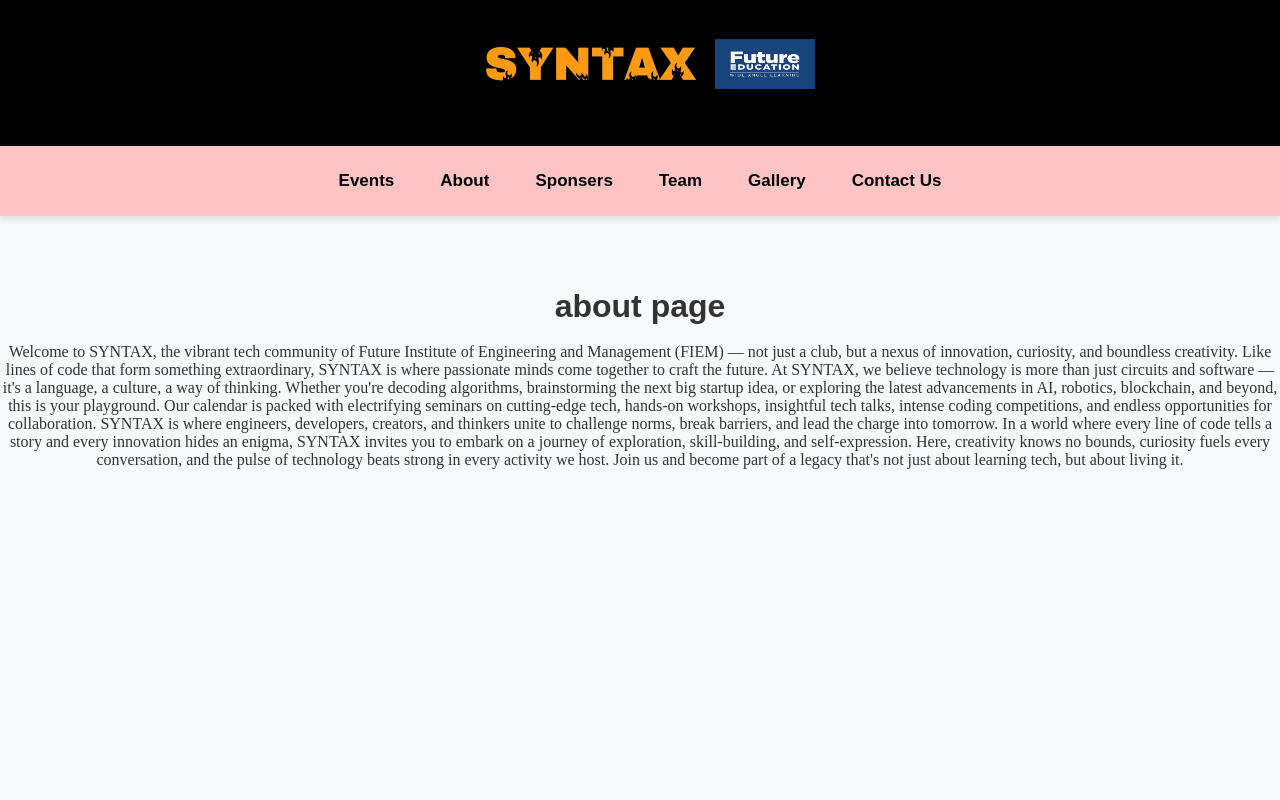
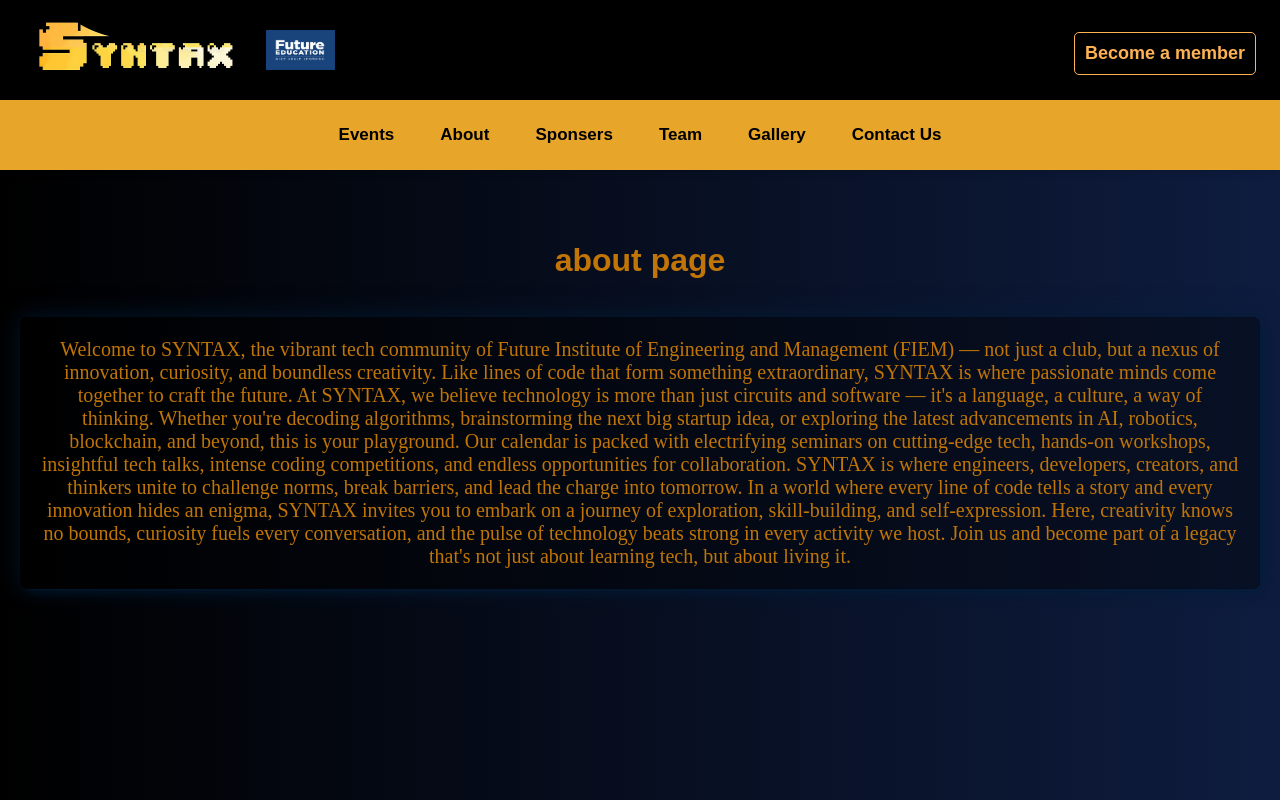
Before and after one commit to SoumyaOk4-4/Syntax-FIEM, a React (Create React App) app: page /about in a window 1280 px wide. Built offline with nearby package versions, Linux system fonts and the light colour scheme; a web font is replaced by a local one.

Commit message:
ui update

```diff
--- a/src/App.css
+++ b/src/App.css
@@ -16,8 +16,9 @@ body {
 }
 
 body {
-  background-color: #f8f9fa;
-  color: #333;
+  /* background-color: #18abe0; */
+  background-image: linear-gradient(90deg, #000000, #0e1c3f);
+  color: #c07506;
 }
 
 .App {
@@ -41,6 +42,17 @@ body {
 
   to {
     transform: rotate(360deg);
+  }
+}
+
+@keyframes fadeIn {
+  from {
+    opacity: 0;
+    transform: translateY(10px);
+  }
+  to {
+    opacity: 1;
+    transform: translateY(0);
   }
 }
 
@@ -81,9 +93,25 @@ body {
   background-color: #000;
   text-align: left;
   display: flex;
-  justify-content: center;
+  justify-content: left;
   padding: 10px 15px;
   font-size: 1.5rem;
+}
+
+.gform a{
+  color: #ffb254;
+  font-size: 18px;
+  position: absolute;
+  text-decoration: none;
+  border: 1px solid #ffb254;
+  border-radius: 5px;
+  padding: 10px;
+  top: 2rem;
+  right: 1.5rem;
+}
+
+.gform a:hover {
+  transform: scale(1.1);
 }
 
 /* Loading Screen */
@@ -108,12 +136,13 @@ body {
 
 /* Navbar */
 .navbar {
+  /* margin-left: 300px; */
   display: flex;
   justify-content: center;
   align-items: center;
-  background: #ffc3c3;
+  background: #e7a529;
   padding: 15px;
-  flex-wrap: wrap;
+  /* border-radius: 10px; */
   box-shadow: 0px 4px 6px rgba(0, 0, 0, 0.1);
 }
 
@@ -136,12 +165,17 @@ body {
   width: 250px;
   object-fit: contain;
   cursor: default;
+  position: absolute;
+  top: -1rem;
+  left: 1rem;
 }
 
 .fiem {
-  height: 50px;
-  width: 100px;
-  margin-top: 28.5px;
+  height: 40px;
+  width: 70px;
+  margin-top: 20px;
+  margin-left: 250px;
+  margin-bottom: 20px;
 }
 
 /* Button Styling */
@@ -151,7 +185,7 @@ body {
   font-weight: bold;
   padding: 10px 15px;
   border-radius: 5px;
-  background: rgb(255, 195, 195);
+  background: #e7a529;
   transition: all 0.3s ease-in-out;
   display: inline-block;
 }
@@ -176,7 +210,7 @@ body {
 }
 
 .team-btn:hover {
-  box-shadow: 0px 0px 15px rgba(253, 177, 64, 0.8);
+  box-shadow: 0px 0px 15px rgba(230, 113, 4, 0.881);
 }
 
 .gallery-btn:hover {
@@ -297,6 +331,20 @@ nav .menu span {
 
 /* Mobile Navigation */
 @media (max-width: 480px) {
+  .logo-main{
+    left: 0.2rem
+  }
+
+  .headers {
+    height: 170px;
+  }
+
+  .gform a{
+    top: 6rem;
+    left: 2rem;
+    right: 9rem;
+  }
+
   nav .menu {
     display: flex;
   }
@@ -341,4 +389,24 @@ nav .menu span {
 
 .about-content{
   font-family: cursive;
+  font-size: 20px;
+  border: 3px solid black;
+  border-radius: 7px;
+  margin: 20px;
+  padding: 20px;
+
+  border: 1px solid #3f80ff;
+  background-color: rgba(0, 0, 0, 0.4);
+  border-color: rgba(0, 0, 0, 0.12);
+  box-shadow: 0 0 26px rgba(2, 31, 59, 0.7),
+    1px 1.5px 2px -1px rgba(2, 31, 59, 0.65),
+    4px 4px 12px -2.5px rgba(2, 31, 59, 0.65);
+
+ /* Fade-in effect */
+  opacity: 0;
+  animation: fadeIn 0.5s ease-in forwards;
 }
+
+.about-content:hover {
+  transform: scale(1.2)
+}
--- a/src/App.jsx
+++ b/src/App.jsx
@@ -1,9 +1,9 @@
 //libs
 import "./App.css";
-import mainlogo from "./images/logos/mainlogo.png";
+import mainlogo from "./images/logos/main_logo.png";
 import futureblue from "./images/logos/future-blue.png";
 import { BrowserRouter as Router, Routes, Route, Link } from "react-router-dom";
-import React, { useState, useEffect } from "react";
+import React, { useState, useEffect} from "react";
 
 //components
 import Events from "./components/Events";
@@ -104,13 +104,19 @@ function App() {
         </center>
       ) : (
         <>
-          <h1 className="headers">
-            <a href="/">
-              <img src={mainlogo} alt="SYNTAX" className="logo-main" />
-            </a>
-            <img src={futureblue} alt="FIEM" className="fiem" />
-          </h1>
           <div className="nav-links">
+            <h1 className="headers">
+              <a href="/">
+                <img src={mainlogo} alt="SYNTAX" className="logo-main" />
+              </a>
+              <img src={futureblue} alt="FIEM" className="fiem" />
+
+              <h3 className="gform">
+                <a href="#">Become a member</a>
+              </h3>
+
+            </h1>
+
             <Router>
               <Navbar />
               <br />
```
Also changed, not shown: src/images/logos/main_logo.png (added), 1 other file (tests, documents, lock files or other folders).
